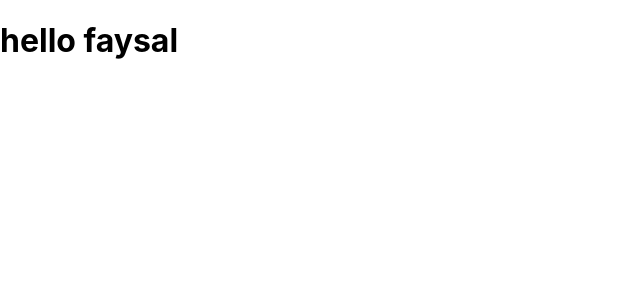
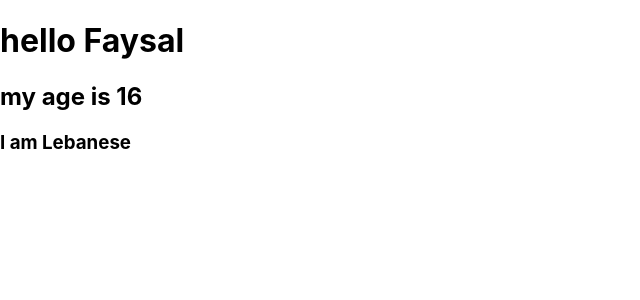
Before and after one commit to faysalsaade/React.js, a React (Create React App) app: page / in a window 1280 px wide. Shown: the top 300 px of the page, without its empty margins (0-640 px from the left). Built offline with nearby package versions, Linux system fonts and the light colour scheme.

Commit message:
create new project

```diff
--- a/src/App.js
+++ b/src/App.js
@@ -3,7 +3,7 @@ import SayHello from "./SayHello";
 function App() {
   return (
     <div>
-      <SayHello name="faysal" />
+      <SayHello name="Faysal" age="16" Nationality="Lebanese" />
     </div>
   );
 }
--- a/src/SayHello.js
+++ b/src/SayHello.js
@@ -1,4 +1,10 @@
-function SayHello(props) {
-  return <h1>hello {props.name}</h1>;
+function SayHello({ name, age, Nationality }) {
+  return (
+    <div>
+      <h1> hello {name}</h1>
+      <h2> my age is {age}</h2>
+      <h3>I am {Nationality}</h3>
+    </div>
+  );
 }
 export default SayHello;
```
